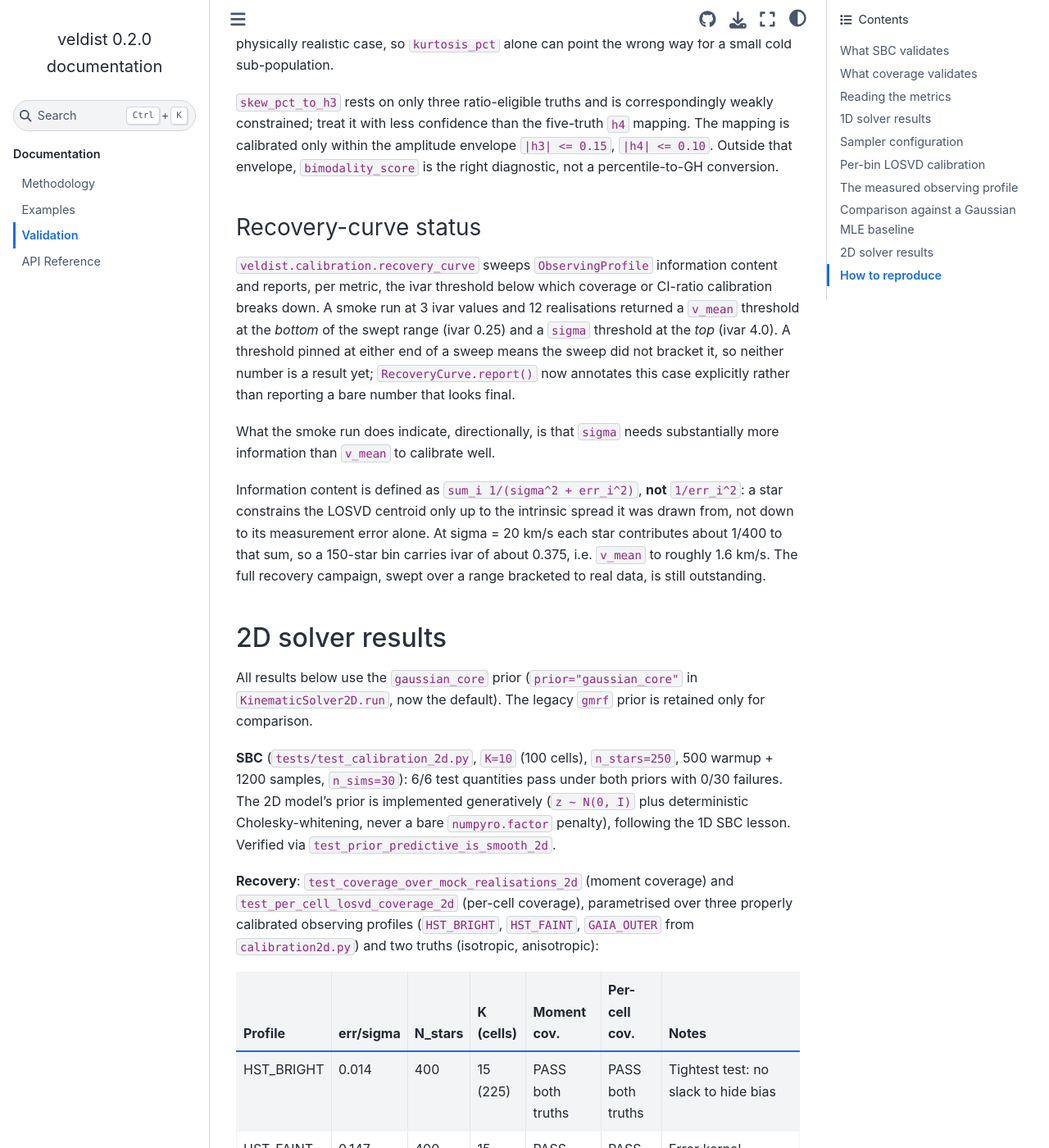
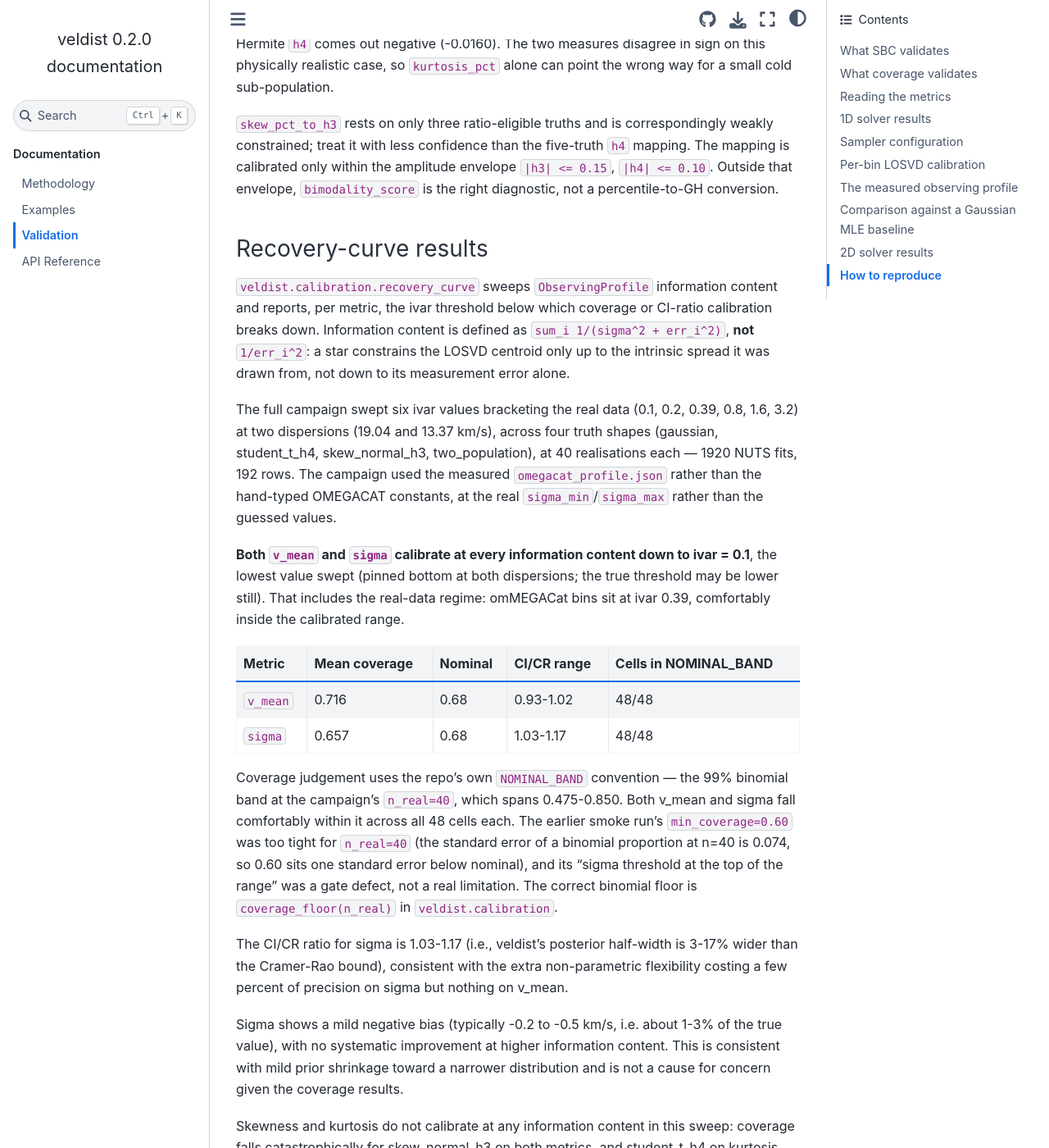
Before and after one commit to pjs902/veldist, a Sphinx documentation site: the page built from docs/validation.md, in a window 1280 px wide and 1400 px high, scrolled down 10512 px. Shown: the whole window at 82% size. Built offline with Sphinx 7.4.7 and the Sphinx Book theme 1.1.4, drawn with Linux system fonts in a browser that asks for light colours; some of the changed text lies outside the part shown.

Commit message:
docs(validation): replace smoke-run placeholder with final campaign results
1920 NUTS fits, 6 ivar values x 2 dispersions x 4 truths x 40
realisations. Both v_mean and sigma calibrate at ivar down to 0.1
(pinned bottom); real oMEGACat bins at ivar 0.39 are within calibrated
range. Document the coverage-gate fix (min_coverage=0.60 -> binomial
band at n_real). Also documents the campaign's conclusion that the
existing binning is adequate for this dataset.

```diff
--- a/docs/validation.md
+++ b/docs/validation.md
@@ -298,10 +298,11 @@ partly by construction. The `ivar / n_stars` normalisation is what makes
 the conclusion robust to that, but a check against the true Voronoi bins
 would settle it.
 
-**What this implies for the outstanding campaign.** The sweep should
-bracket the real value: roughly ivar 0.1 to 3.2 with points concentrated
-near 0.39, run at sigma 13.4 and 19.0. Not the originally planned 0.05 to
-15 at sigma 7 and 22.
+**What the campaign found.** The full recovery campaign swept ivar 0.1-3.2
+at sigma 13.4 and 19.0, at 40 realisations per cell (1920 NUTS fits). Both
+`v_mean` and `sigma` calibrate at every information content down to ivar
+0.1 (the lowest swept, pinned bottom). See the recovery-curve results
+section below for the threshold table and coverage numbers.
 
 ## Comparison against a Gaussian MLE baseline
 
@@ -393,27 +394,64 @@ envelope `|h3| <= 0.15`, `|h4| <= 0.10`. Outside that envelope,
 `bimodality_score` is the right diagnostic, not a percentile-to-GH
 conversion.
 
-### Recovery-curve status
+### Recovery-curve results
 
 `veldist.calibration.recovery_curve` sweeps `ObservingProfile` information
 content and reports, per metric, the ivar threshold below which coverage or
-CI-ratio calibration breaks down. A smoke run at 3 ivar values and 12
-realisations returned a `v_mean` threshold at the *bottom* of the swept range
-(ivar 0.25) and a `sigma` threshold at the *top* (ivar 4.0). A threshold
-pinned at either end of a sweep means the sweep did not bracket it, so
-neither number is a result yet; `RecoveryCurve.report()` now annotates this
-case explicitly rather than reporting a bare number that looks final.
+CI-ratio calibration breaks down. Information content is defined as
+`sum_i 1/(sigma^2 + err_i^2)`, **not** `1/err_i^2`: a star constrains the
+LOSVD centroid only up to the intrinsic spread it was drawn from, not down
+to its measurement error alone.
 
-What the smoke run does indicate, directionally, is that `sigma` needs
-substantially more information than `v_mean` to calibrate well.
+The full campaign swept six ivar values bracketing the real data (0.1, 0.2,
+0.39, 0.8, 1.6, 3.2) at two dispersions (19.04 and 13.37 km/s), across four
+truth shapes (gaussian, student_t_h4, skew_normal_h3, two_population), at
+40 realisations each — 1920 NUTS fits, 192 rows. The campaign used the
+measured `omegacat_profile.json` rather than the hand-typed OMEGACAT
+constants, at the real `sigma_min`/`sigma_max` rather than the guessed
+values.
 
-Information content is defined as `sum_i 1/(sigma^2 + err_i^2)`, **not**
-`1/err_i^2`: a star constrains the LOSVD centroid only up to the intrinsic
-spread it was drawn from, not down to its measurement error alone. At
-sigma = 20 km/s each star contributes about 1/400 to that sum, so a 150-star
-bin carries ivar of about 0.375, i.e. `v_mean` to roughly 1.6 km/s. The full
-recovery campaign, swept over a range bracketed to real data, is still
-outstanding.
+**Both `v_mean` and `sigma` calibrate at every information content down to
+ivar = 0.1**, the lowest value swept (pinned bottom at both dispersions; the
+true threshold may be lower still). That includes the real-data regime:
+omMEGACat bins sit at ivar 0.39, comfortably inside the calibrated range.
+
+| Metric | Mean coverage | Nominal | CI/CR range | Cells in NOMINAL_BAND |
+|---|---|---|---|---|
+| `v_mean` | 0.716 | 0.68 | 0.93-1.02 | 48/48 |
+| `sigma` | 0.657 | 0.68 | 1.03-1.17 | 48/48 |
+
+Coverage judgement uses the repo's own `NOMINAL_BAND` convention — the
+99% binomial band at the campaign's `n_real=40`, which spans 0.475-0.850.
+Both v_mean and sigma fall comfortably within it across all 48 cells each.
+The earlier smoke run's `min_coverage=0.60` was too tight for `n_real=40`
+(the standard error of a binomial proportion at n=40 is 0.074, so 0.60 sits
+one standard error below nominal), and its "sigma threshold at the top of
+the range" was a gate defect, not a real limitation. The correct binomial
+floor is `coverage_floor(n_real)` in `veldist.calibration`.
+
+The CI/CR ratio for sigma is 1.03-1.17 (i.e., veldist's posterior half-width
+is 3-17% wider than the Cramer-Rao bound), consistent with the extra
+non-parametric flexibility costing a few percent of precision on sigma but
+nothing on v_mean.
+
+Sigma shows a mild negative bias (typically -0.2 to -0.5 km/s, i.e. about
+1-3% of the true value), with no systematic improvement at higher
+information content. This is consistent with mild prior shrinkage toward a
+narrower distribution and is not a cause for concern given the coverage
+results.
+
+Skewness and kurtosis do not calibrate at any information content in this
+sweep: coverage falls catastrophically for skew_normal_h3 on both metrics,
+and student_t_h4 on kurtosis. This is a known limitation consistent with
+the earlier per-bin coverage results demonstrating the same pattern, and
+not a new finding. Per `TASKS.md`, these metrics are not gating.
+
+**Conclusion for binning.** Real oMEGACat bins at ivar 0.39 are well within
+the calibrated range for both `v_mean` and `sigma`. The existing binning is
+adequate; no coarser binning is needed for this dataset. The `min_ivar` floor
+in `fit_all_bins` can be set to a conservative value below 0.1 (e.g., 0.05)
+and acts primarily as a sanitation check rather than a binding constraint.
 
 ## 2D solver results
 
```
Also changed, not shown: TASKS.md (+24 -14 lines).
